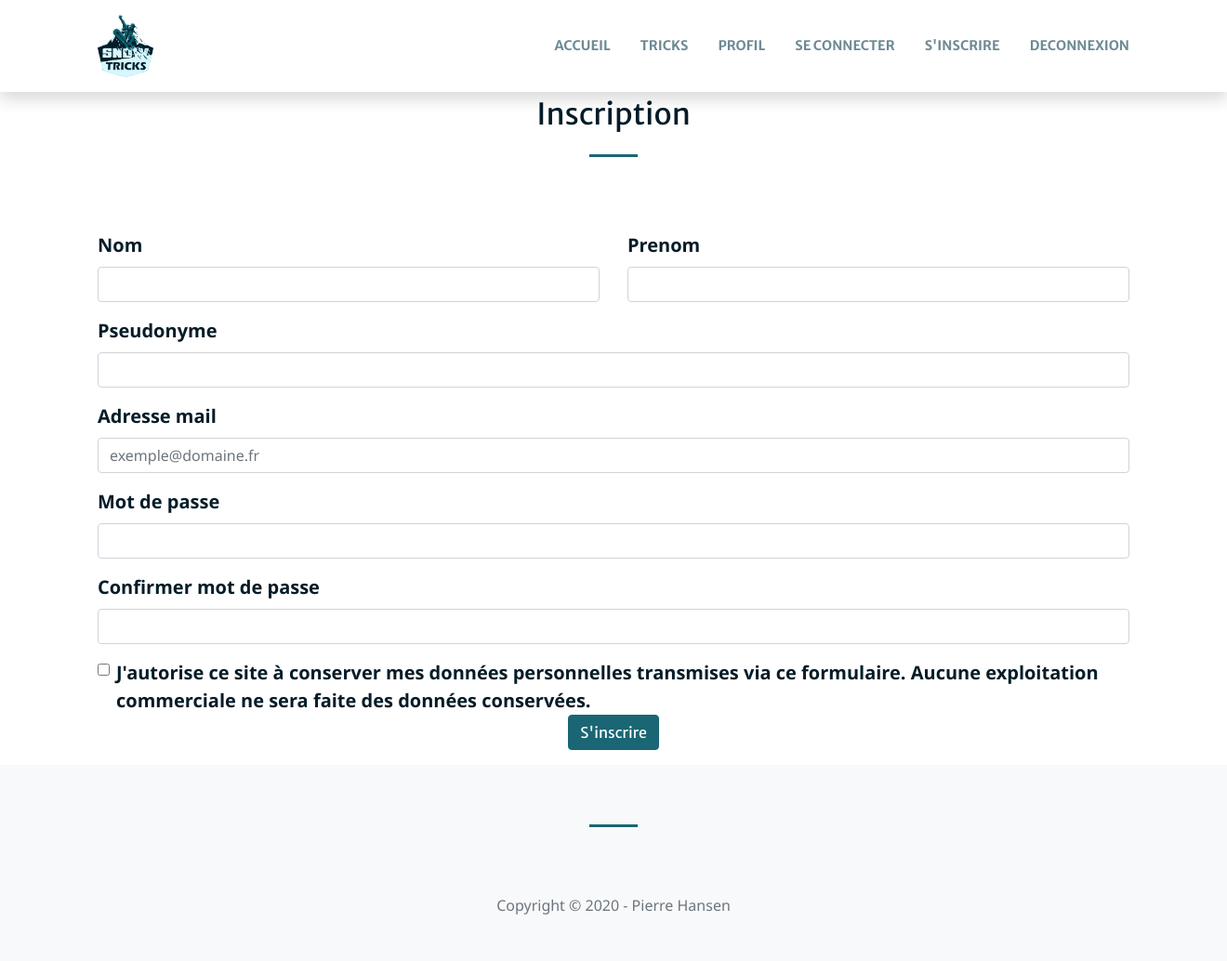
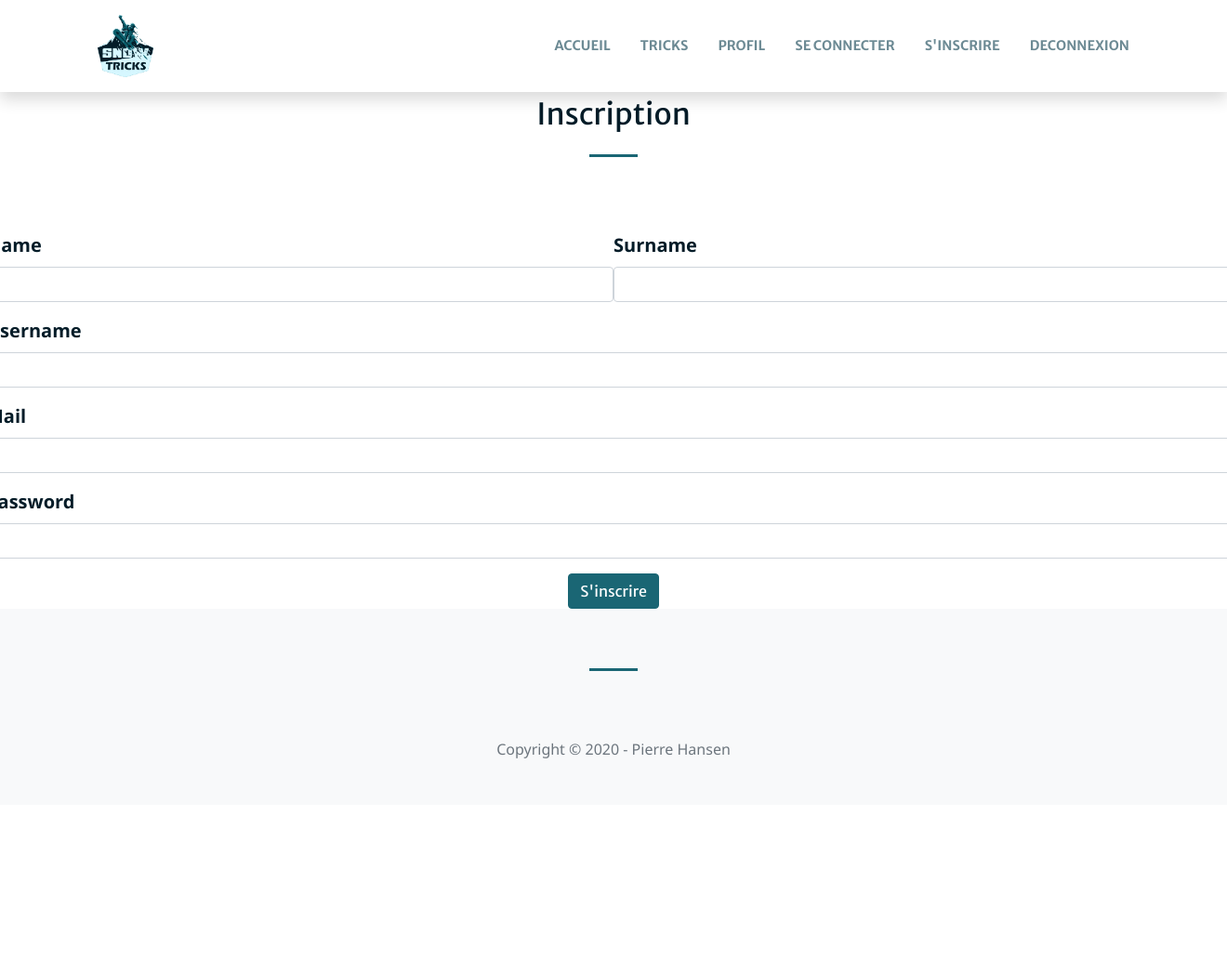
Before and after one commit to HsnPierre/DAPHPSymfony_Hansen_Pierre_P6, a Symfony app: template templates/register/index.html.twig in a window 1320 px wide; the page is wider, and only the part inside the window is pictured. Shown: that part at 93% size. After the commit the page ends 816 px from the top of that part, so only its background shows below. Run offline with Twig, Linux system fonts and the light colour scheme; the template is opened without the code that fills it, so the values that code supplies are empty; form fields are guessed from the names that the template uses; some libraries are stand-ins or nearby versions.

Commit message:
Register Form

```diff
--- a/src/Controller/TrickController.php
+++ b/src/Controller/TrickController.php
@@ -14,6 +14,6 @@ class TrickController extends AbstractController
      */
     public function index()
     {
-        return $this->render('trick/index.html.twig');
+        return $this->render('main/index.html.twig');
     }
 }
--- a/templates/register/index.html.twig
+++ b/templates/register/index.html.twig
@@ -6,52 +6,23 @@
 
 {% block body %}
 
-    <section class="container" id="register">
-        <div class="container">
+    <section id="register">
             <h2 class="text-center mt-0">Inscription</h2>
             <hr class="divider my-4" />
-        </div>
-        <form action="#" method="post" id="inscription">
+            {{ form_start(form, {'attr': {'novalidate': 'novalidate', 'class': 'container'}}) }}
+                <div class="row row-cols-2">
+                    {{ form_row(form.name, {'class': 'col'}) }}
+                    {{ form_row(form.surname, {'class': 'col'}) }}
+                </div>
+                <div class="row row-cols-1">
+                    {{ form_row(form.username, {'class': 'col'}) }}
+                    {{ form_row(form.mail, {'class': 'col'}) }}
+                    {{ form_row(form.password, {'class': 'col'}) }}
+                </div>
 
-            <div class="row g-3 align-items-center">
-                <div class="form-group col">
-                    <label for="nom" class="form-label">Nom</label>
-                    <input class="form-control" type="text" name="nom">
+                <div class="text-center">
+                    <button type="submit" class="btn btn-primary">S'inscrire</button>
                 </div>
-                <div class="form-group col">
-                    <label for="prenom" class="form-label">Prenom</label>
-                    <input class="form-control" type="text" name="prenom">
-                </div>
-            </div>
-
-            <div class="form-group">
-                <label for="pseudonyme" class="form-label">Pseudonyme</label>
-                <input class="form-control" type="text" name="pseudonyme">
-            </div>
-
-            <div class="form-group">
-                <label for="mail" class="form-label">Adresse mail</label>
-                <input class="form-control" type="text" placeholder="exemple@domaine.fr" name="mail">
-            </div>
-
-            <div class="form-group">
-                <label for="password" class="form-label">Mot de passe</label>
-                <input class="form-control" type="password" placeholder="" name="password">
-            </div>
-
-            <div class="form-group">
-                <label for="password2" class="form-label">Confirmer mot de passe</label>
-                <input class="form-control" type="password" placeholder="" name="password2">
-            </div>
-
-            <div class="form-check">
-                <input class="form-check-input" type="checkbox" name="rgpd" required>
-                <label class="form-check-label" for="rgpd">J'autorise ce site à conserver mes données personnelles transmises via ce formulaire. Aucune exploitation commerciale ne sera faite des données conservées.</label>
-            </div>
-
-            <div class="form-group text-center">
-                <button class="btn btn-primary" type="submit" id="inscription">S'inscrire</button>
-            </div>
-        </form>
+            {{ form_end(form) }}
     </section>
 {% endblock %}
```
Also changed, not shown: src/Controller/RegisterController.php (+17 -2 lines), src/Entity/User.php (+201 -0 lines), src/Form/RegisterType.php (added, +33 -0 lines), 1 other file.
